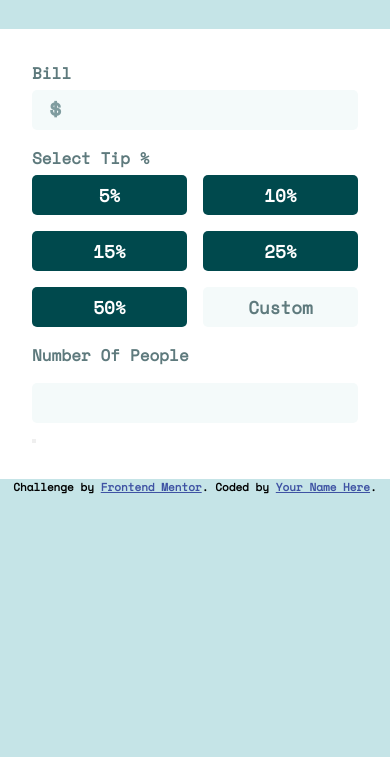
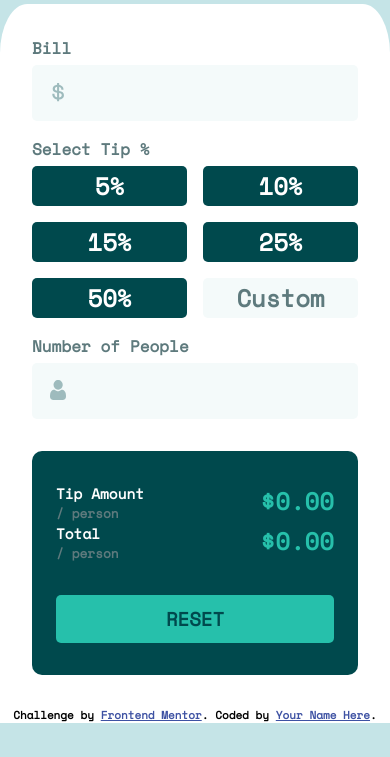
Before and after one commit to Diegobrix/Frontend-Mentor-Tip-Calculator-App, a plain HTML site: page index.html in a window 390 px wide. Shown: the part 119-876 px from the top of the page. Drawn offline with nearby package versions, Linux system fonts and the light colour scheme.

Commit message:
Estilização Mobile Finalizada

```diff
--- a/css/indexStyles.css
+++ b/css/indexStyles.css
@@ -28,10 +28,17 @@
     font-family: var(--f-family);
 }
 
-.attribution { font-size: 11px; text-align: center; }
+.attribution { font-size: 11px; text-align: center; background: var(--neutral-100);}
 .attribution a { color: hsl(228, 45%, 44%); }
 
 /* Mobile 375px */
+
+/* Only for Safari and Chromium Browsers */
+:root::-webkit-scrollbar {
+    display: none;
+    width: 0;
+}
+
 body {
     width: 100vw;
     height: 100vh;
@@ -59,6 +66,7 @@ h1 {
 main {
     padding: 2rem;
     background: var(--neutral-100);
+    border-radius: 7% 7% 0 0;
 }
 
 form {
@@ -66,6 +74,11 @@ form {
     flex-direction: column;
 
     gap: 1rem 0;
+}
+
+input,
+.value-display {
+    font-size: var(--f-size-input);
 }
 
 .form-group {
@@ -77,8 +90,11 @@ form {
 }
 
 form label {
+    color: var(--neutral-500);
+}
+
+form label:not([for="txtPeople"]) {
     text-transform: capitalize;
-    color: var(--neutral-500);
 }
 
 form input[type="text"] {
@@ -88,17 +104,32 @@ form input[type="text"] {
     border-radius: 5px;
     padding: 10px;
     padding-left: 3rem;
+    direction: rtl;
 }
 
-.form-group label[for="txtBill"]:before {
-    content: "$";
+.form-group label[for="txtBill"]::before,
+.form-group label[for="txtPeople"]::before {
+    content: "";
     position: absolute;
-    bottom: 3px;
+    bottom: 1.2rem;
     left: 1rem;
 
+    background: url(../images/icon-dollar.svg);
+    background-position: center center;
+    background-size: contain;
+    background-repeat: no-repeat;
+
+    width: 20px;
+    aspect-ratio: 1;
+
     font-size: 1.5rem;
+}
 
-    color: var(--neutral-400);
+.form-group label[for="txtPeople"]::before {
+    background: url(../images/icon-person.svg);
+    background-position: center center;
+    background-size: contain;
+    background-repeat: no-repeat;
 }
 
 form input[type="text"]:hover,
@@ -123,7 +154,6 @@ input[type="button"] {
     background: var(--neutral-600);
     color: var(--neutral-100);
 
-    font-size: 1.1rem;
     font-weight: 700;
 
     text-transform: capitalize;
@@ -144,4 +174,50 @@ input[type="button"] {
     height: 100%;
 }
 
+.display-wrapper {
+    background: var(--neutral-600);
+    margin-top: 2rem;
+    border-radius: 10px;
+    padding: 2rem 1.5rem  0 1.5rem;
+}
+
+.display-label h2 {
+    text-transform: capitalize;
+    color: var(--neutral-100);
+
+    font-size: .9rem;
+}
+
+.display-label p {
+    color: var(--neutral-500);
+
+    font-size: .8rem;
+}
+
+.display-wrapper .display {
+    display: flex;
+    justify-content: space-between;
+}
+
+.value-display {
+    color: var(--primary-100);
+}
+
+.display-wrapper button {
+    width: 100%;
+    height: 3rem;
+
+    margin-block: 2rem;
+    text-transform: uppercase;
+
+    background: var(--primary-100);
+    color: var(--neutral-600);
+
+    font-weight: var(--f-weight);
+    font-size: 19px;
+
+    border: 0;
+    border-radius: 5px;
+}
+
 /* Desktop 1440px */
--- a/index.html
+++ b/index.html
@@ -17,14 +17,14 @@
 </head>
 <body>
   <div class="page-title">
-    <h1>spli<br>tter</h1>
+    <img src="./images/logo.svg" alt="">
   </div>
   <main>
     <section aria-label="Bill Description">
       <form action="" method="get">
         <div class="form-group">
           <label for="txtBill">bill</label>
-          <input type="text" name="bill" id="txtBill" dir="rtl" pattern="[0-9]">
+          <input type="text" name="bill" id="txtBill" pattern="[0-9]">
         </div>
         <div class="form-group">
           <label for="">select tip %</label>
@@ -39,23 +39,28 @@
             </div>
           </div>
         </div>
-
-        <label for="">number of people</label>
-        <input type="text" name="" id="">
+        <div class="form-group">
+          <label for="txtPeople">Number of People</label>
+          <input type="text" name="people" id="txtPeople">
+        </div>
       </form>
     </section>
-    <section>
+    <section class="display-wrapper">
       <div class="display">
-        <h2></h2>
-        <p></p>
-        <h2></h2>
+        <div class="display-label">
+          <h2>tip amount</h2>
+          <p>/ person</p>
+        </div>
+        <h2 class="value-display">$<span class="result-tipPerPerson">0.00</span></h2>
       </div>
       <div class="display">
-        <h2></h2>
-        <p></p>
-        <h2></h2>
+        <div class="display-label">
+          <h2>total</h2>
+          <p>/ person</p>
+        </div>
+        <h2 class="value-display">$<span class="result-totalPerPerson">0.00</span></h2>
       </div>
-      <button></button>
+      <button>reset</button>
     </section>
   </main>
   <!-- Bill
```
